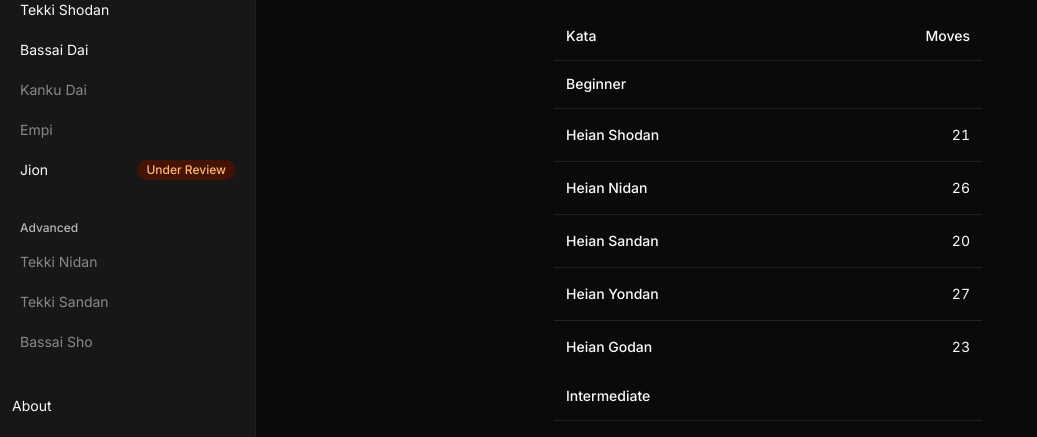
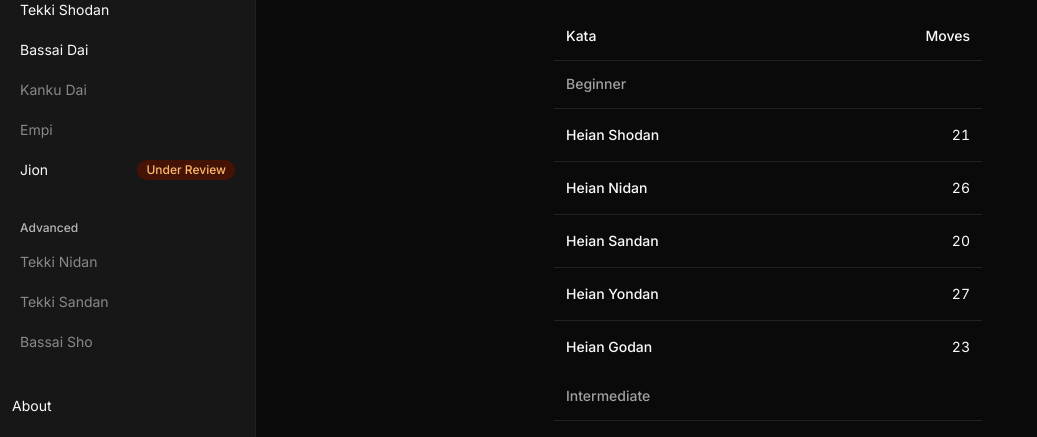
Before and after one commit to cunisia/shotokan-kata-shadcn, a Next.js app: page / in a window 1280 px wide. Shown: the part 360-797 px from the top of the page, without its empty margins (0-1037 px from the left). Built offline with nearby package versions, Linux system fonts and the light colour scheme.

Commit message:
feat(home): muted level group headers

```diff
--- a/app/page.tsx
+++ b/app/page.tsx
@@ -93,7 +93,7 @@ export default function Page() {
                   <TableHead
                     colSpan={2}
                     scope="rowgroup"
-                    className="capitalize"
+                    className="capitalize text-muted-foreground"
                   >
                     {level}
                   </TableHead>
```
